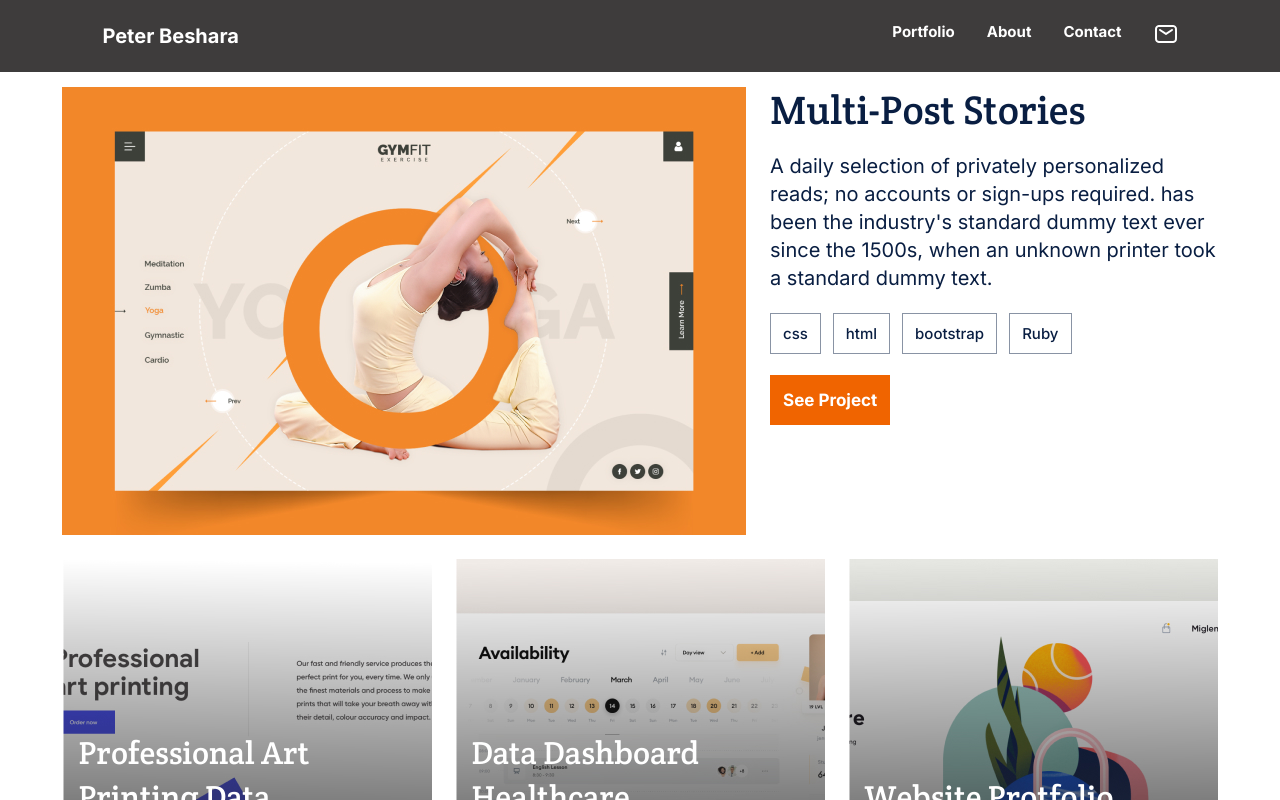
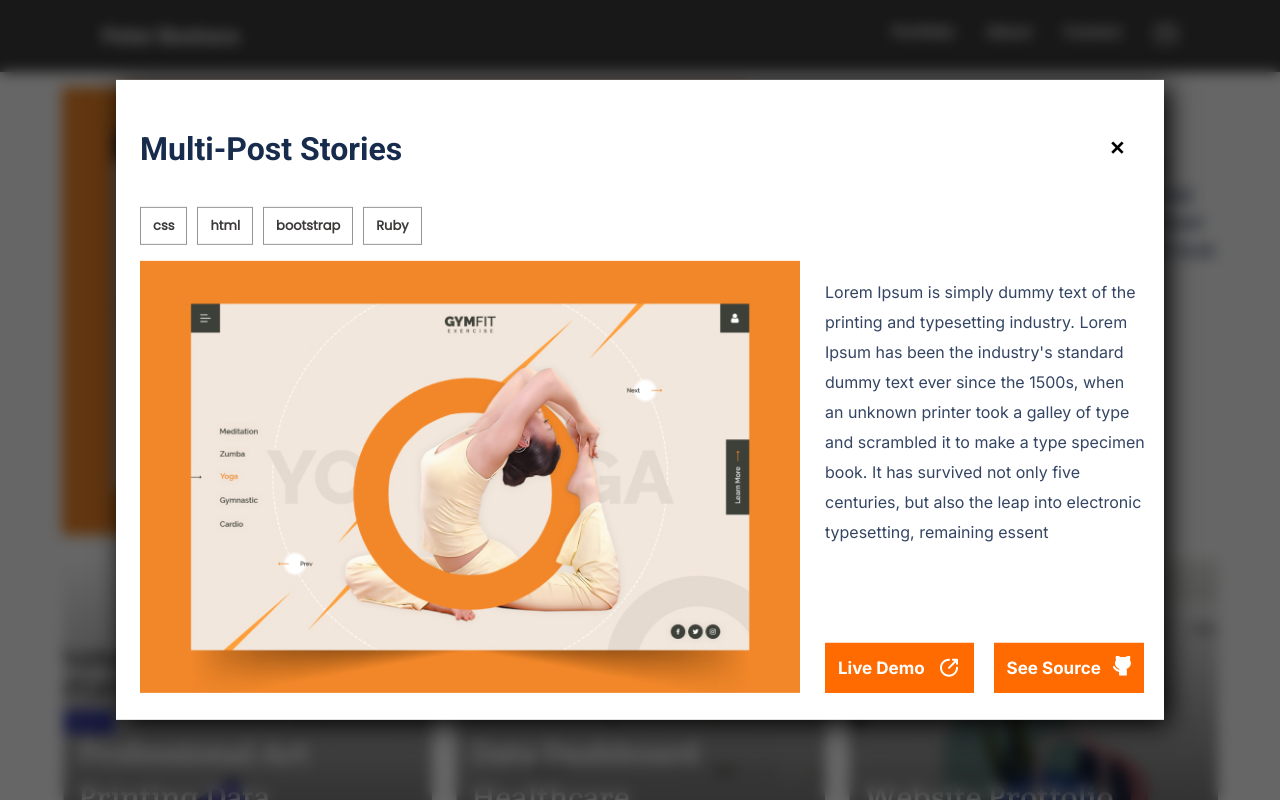
Before and after one commit to Peter1907/Portfolio, a website: page index.html in a window 1280 px wide. Both pictures are taken after a click on the button "See Project". Shown: the part 1013-1813 px from the top of the page. Drawn offline with Linux system fonts and the light colour scheme.

Commit message:
Add the html, css & js for the popup card

```diff
--- a/index.html
+++ b/index.html
@@ -52,6 +52,28 @@
                 <li><a href="https://medium.com/"><img src="./media/icons/Medium.svg" alt="medium icon"></a></li>
             </ul>
         </section>
+        <div class="pop-up hidden">
+            <div id="pop-up-head">
+                <h2>Multi-Post Stories</h2><span>&#x2715;</span>
+            </div>
+            <ul>
+            </ul>
+            <div id="pop-up-body">
+                <img id="pop-up-img" src="./media/Img-Placeholder.jpg" alt="image containing a dancer">
+                <div id="pop-up-text">
+                    <p>
+                        Lorem Ipsum is simply dummy text of the printing and typesetting industry.
+                        Lorem Ipsum has been the industry's standard dummy text ever since the 1500s,
+                        when an unknown printer took a galley of type and scrambled it to make a type specimen book.
+                        It has survived not only five centuries, but also the leap into electronic typesetting, remaining essent
+                    </p>
+                    <div class="buttons">
+                        <button type="button">Live Demo<img src="./media/icons/see-live.svg" alt="icon"></button>
+                        <button type="button">See Source<img src="./media/icons/github-white.svg" alt="icon"></button>
+                    </div>
+                </div>
+            </div>
+        </div>
         <section id="works">
             <h1>My Recent Works<span class="line"></span></h1>
             <div class="card-1">
@@ -69,7 +91,7 @@
                         <li>bootstrap</li>
                         <li>Ruby</li>
                     </ul>
-                    <button type="button">See Project</button>
+                    <button class="pop" type="button">See Project</button>
                 </div>
             </div>
             <div id="projects-grid">
@@ -84,7 +106,7 @@
                         <li>bootstrap</li>
                         <li>Ruby</li>
                     </ul>
-                    <button type="button">See Project</button>
+                    <button class="pop" type="button">See Project</button>
                 </div>
                 <div class="repeated-card two">
                     <h2>Data Dashboard Healthcare</h2>
@@ -97,7 +119,7 @@
                         <li>bootstrap</li>
                         <li>Ruby</li>
                     </ul>
-                    <button type="button">See Project</button>
+                    <button class="pop" type="button">See Project</button>
                 </div>
                 <div class="repeated-card three">
                     <h2>Website Protfolio</h2>
@@ -110,7 +132,7 @@
                         <li>bootstrap</li>
                         <li>Ruby</li>
                     </ul>
-                    <button type="button">See Project</button>
+                    <button class="pop" type="button">See Project</button>
                 </div>
                 <div class="repeated-card four">
                     <h2>Professional Art Printing Data</h2>
@@ -123,7 +145,7 @@
                         <li>bootstrap</li>
                         <li>Ruby</li>
                     </ul>
-                    <button type="button">See Project</button>
+                    <button class="pop" type="button">See Project</button>
                 </div>
                 <div class="repeated-card five">
                     <h2>Data Dashboard Healthcare</h2>
@@ -136,7 +158,7 @@
                         <li>bootstrap</li>
                         <li>Ruby</li>
                     </ul>
-                    <button type="button">See Project</button>
+                    <button class="pop" type="button">See Project</button>
                 </div>
                 <div class="repeated-card six">
                     <h2>Website Protfolio</h2>
@@ -149,7 +171,7 @@
                         <li>bootstrap</li>
                         <li>Ruby</li>
                     </ul>
-                    <button type="button">See Project</button>
+                    <button class="pop" type="button">See Project</button>
                 </div>
             </div>
         </section>
@@ -234,6 +256,7 @@
             </ul>
             <div class="bottom-line"></div>
         </footer>
+        <div class="overlay hidden"></div>
     </div>
     <script src="./script.js"></script>
 </body>
--- a/script.js
+++ b/script.js
@@ -14,3 +14,77 @@ close.addEventListener('click', () => {
 item.addEventListener('click', () => {
   menu.classList.toggle('hidden');
 });
+
+const cards = [
+  {
+    Id: 0,
+    header: 'Multi-Post Stories',
+    list: ['css', 'html', 'bootstrap', 'Ruby'],
+    img: './media/Img-Placeholder.jpg'
+  },
+  {
+    Id: 1,
+    header: 'Professional Art Printing Data',
+    list: ['html', 'bootstrap', 'Ruby'],
+    img: './media/Snapshoot.jpg'
+  },
+  {
+    Id: 2,
+    header: 'Data Dashboard Healthcare',
+    list: ['html', 'bootstrap', 'Ruby'],
+    img: './media/Snapshoot.jpg'
+  },{
+    Id: 3,
+    header: 'Professional Art Printing Data',
+    list: ['html', 'bootstrap', 'Ruby'],
+    img: './media/Snapshoot.jpg'
+  },{
+    Id: 4,
+    header: 'Professional Art Printing Data',
+    list: ['html', 'bootstrap', 'Ruby'],
+    img: './media/Snapshoot.jpg'
+  },{
+    Id: 5,
+    header: 'Professional Art Printing Data',
+    list: ['html', 'bootstrap', 'Ruby'],
+    img: './media/Snapshoot.jpg'
+  },{
+    Id: 6,
+    header: 'Professional Art Printing Data',
+    list: ['html', 'bootstrap', 'Ruby'],
+    img: './media/Snapshoot.jpg'
+  }
+]
+
+const popUp = document.querySelector('.pop-up');
+const closeSign = document.querySelector('#pop-up-head > span');
+const overlay = document.querySelector('.overlay');
+const items = document.querySelector('.pop-up > ul');
+closeSign.addEventListener('click', () => {
+  overlay.classList.toggle('hidden');
+  popUp.classList.toggle('hidden');
+});
+
+const seeProjectBtn = Array.from(document.querySelectorAll('.pop'));
+for (let i in seeProjectBtn) {
+  seeProjectBtn[i].addEventListener('click', () => {
+    const data = cards[i];
+    document.querySelector('#pop-up-head > h2').textContent = data.header;
+    document.querySelector('#pop-up-body > img').src = data.img;
+    items.innerHTML = '';
+    data.list.forEach(ele => {
+      let item = document.createElement('li')
+      item.textContent = ele;
+      items.appendChild(item);
+
+    })
+
+    overlay.classList.toggle('hidden');
+    popUp.classList.toggle('hidden');
+  })
+}
+
+overlay.addEventListener('click', () => {
+  overlay.classList.toggle('hidden');
+  popUp.classList.toggle('hidden');
+})
--- a/style.css
+++ b/style.css
@@ -97,6 +97,17 @@ header ul a:hover {
   border-radius: 5px;
   padding: 4px 7px;
   list-style-type: none;
+}
+
+.pop-up ul > li {
+  font-family: 'Poppins', sans-serif;
+  font-style: normal;
+  font-weight: 600;
+  font-size: 13px;
+  line-height: 16px;
+  color: #3c3a39;
+  padding: 10px 12px;
+  border: 1px solid #979493;
 }
 
 .social-media li:hover {
@@ -430,8 +441,35 @@ header ul a:hover {
   color: #fff5e1;
 }
 
+.buttons button {
+  display: flex;
+  flex-direction: row;
+  align-items: flex-start;
+  padding: 12px;
+  gap: 12px;
+  font-family: 'Inter', sans-serif;
+  font-style: normal;
+  font-weight: 700;
+  font-size: 17px;
+  line-height: 24px;
+  color: #fff;
+  background-color: #ff6b00;
+  border: 1px solid #ff6b00;
+}
+
 header button:hover {
   background-color: #ca5400af;
+}
+
+.buttons > button:hover {
+  background-color: #fff5e1;
+  color: #f55800;
+  border: 1px solid #f55800;
+}
+
+.buttons > button:active {
+  background-color: #e05304;
+  color: #fff5e1;
 }
 
 #menu-container button {
@@ -444,6 +482,14 @@ header button:hover {
 #menu-container div {
   display: flex;
   justify-content: flex-end;
+}
+
+.pop-up ul {
+  list-style-type: none;
+  display: flex;
+  gap: 10px;
+  justify-content: flex-start;
+  padding-left: 0;
 }
 
 #menu-container ul {
@@ -570,11 +616,77 @@ header button:hover {
 }
 
 .label {
-  visibility: hidden;
+  display: none;
 }
 
 .hidden {
   display: none;
+}
+
+.pop-up {
+  position: fixed;
+  max-width: 330px;
+  min-width: 327px;
+  top: 50%;
+  left: 50%;
+  transform: translate(-50%, -50%);
+  background-color: #fff;
+  z-index: 5;
+  padding: 20px;
+  box-shadow: 5px 5px 25px black;
+}
+
+#pop-up-img {
+  display: flex;
+  max-width: 325px;
+}
+
+#pop-up-head {
+  display: flex;
+  justify-content: space-between;
+  align-items: flex-start;
+}
+
+#pop-up-head h2 {
+  font-family: 'Roboto', sans-serif;
+  font-style: normal;
+  font-weight: 700;
+  font-size: 32px;
+  line-height: 44px;
+  color: #172b4d;
+  margin: 20px auto 20px 0;
+}
+
+#pop-up-head span {
+  font-weight: bold;
+  font-size: 1.2rem;
+  margin: 30px 15px;
+  cursor: pointer;
+}
+
+#pop-up-text p {
+  width: 320px;
+  font-family: 'Inter', sans-serif;
+  font-style: normal;
+  font-weight: 400;
+  font-size: 16px;
+  line-height: 24px;
+}
+
+.buttons {
+  display: flex;
+  gap: 20px;
+}
+
+.overlay {
+  position: fixed;
+  top: 0;
+  right: 0;
+  bottom: 0;
+  left: 0;
+  background-color: rgb(0, 0, 0, 0.6);
+  z-index: 1;
+  backdrop-filter: blur(7px);
 }
 
 @media screen and (min-width: 1024px) {
@@ -921,4 +1033,35 @@ header button:hover {
   .bottom-line {
     display: none;
   }
+
+  .pop-up {
+    width: 1156px;
+    min-width: 1000px;
+    padding: 27px 24px;
+  }
+
+  #pop-up-body {
+    display: flex;
+    justify-content: space-between;
+    gap: 25px;
+  }
+
+  #pop-up-img {
+    max-width: 660px;
+  }
+
+  #pop-up-text {
+    display: flex;
+    flex-direction: column;
+    justify-content: space-between;
+  }
+
+  #pop-up-text p {
+    font-family: 'Inter', sans-serif;
+    font-style: normal;
+    font-weight: 400;
+    font-size: 16px;
+    line-height: 30px;
+    color: #344563;
+  }
 }
```
Also changed, not shown: media/Snapshoot.jpg (added), media/icons/github-white.svg (added), media/icons/see-live.svg (added).
